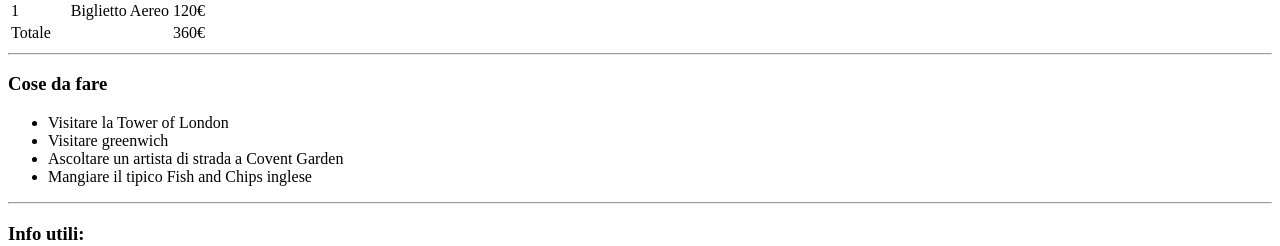
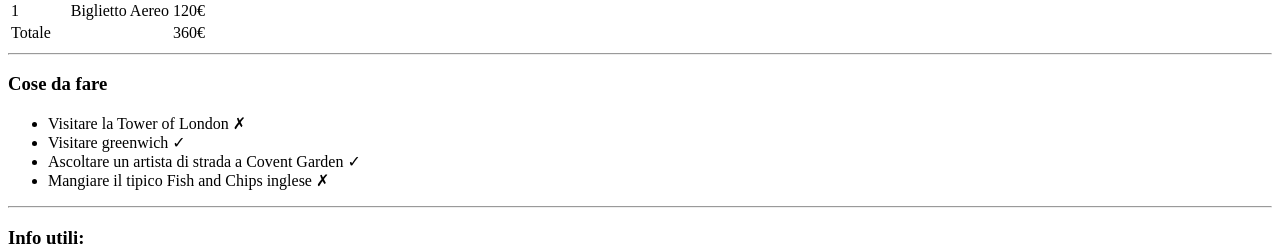
Before and after one commit to Daniele-Taullaraj/html-london-trip, a plain HTML site: page index.html in a window 1280 px wide. Shown: the part 828-1074 px from the top of the page. Drawn offline with Linux system fonts and the light colour scheme.

Commit message:
aggiunti caratteri speciali

```diff
--- a/index.html
+++ b/index.html
@@ -71,10 +71,10 @@
         <section>
             <h3>Cose da fare</h3>
             <ul>
-                <li>Visitare la Tower of London</li>
-                <li>Visitare greenwich</li>
-                <li>Ascoltare un artista di strada a Covent Garden</li>
-                <li>Mangiare il tipico Fish and Chips inglese</li>
+                <li>Visitare la Tower of London ✗</li>
+                <li>Visitare greenwich &#10003;</li>
+                <li>Ascoltare un artista di strada a Covent Garden &#10003;</li>
+                <li>Mangiare il tipico Fish and Chips inglese ✗</li>
             </ul>
         </section>
         <!--      -->
```
